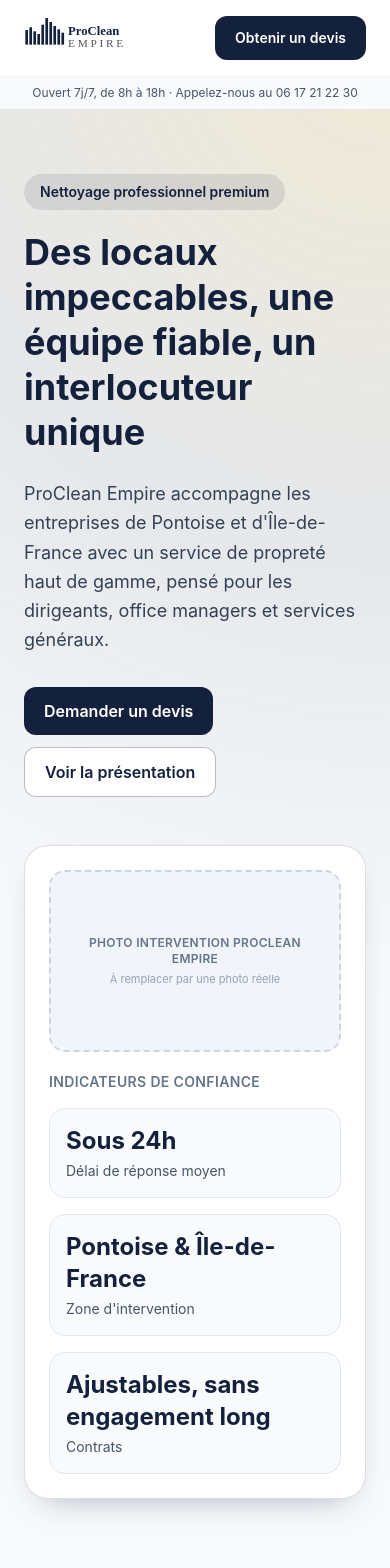
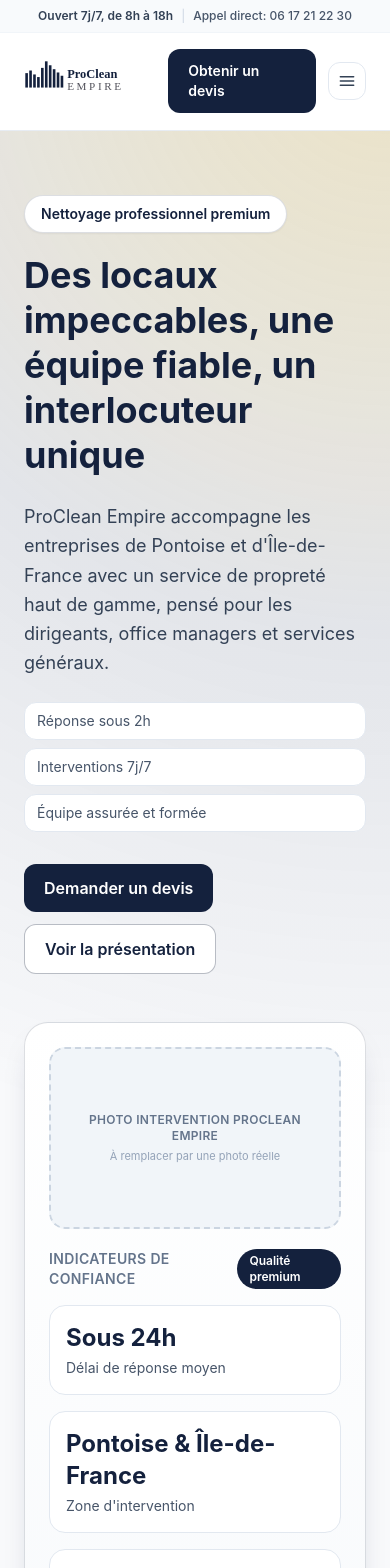
Before and after one commit to makayakevinh00-prog/https-procleanempire-multiservice.manus.space, a Next.js app: page / in a window 390 px wide. Shown: the top 1568 px of the page. Built offline with nearby package versions, Linux system fonts and the light colour scheme.

Commit message:
Refonte visuelle du header hero et footer
Co-authored-by: makayakevinh00-prog <makayakevinh00-prog@users.noreply.github.com>

```diff
--- a/components/layout/footer.tsx
+++ b/components/layout/footer.tsx
@@ -29,14 +29,23 @@ export function Footer() {
     <footer className="border-t border-slate-200 bg-slate-950 text-slate-200">
       <div className="section grid gap-10 md:grid-cols-2 lg:grid-cols-6">
         <div className="space-y-4">
-          <h2 className="text-xl font-semibold">ProClean Empire</h2>
+          <h2 className="text-xl font-semibold text-white">ProClean Empire</h2>
           <p className="text-sm leading-relaxed text-slate-300">
             Société de propreté B2B à Pontoise. Nous aidons les entreprises à
             garder des locaux propres, sains et valorisants.
           </p>
-          <p className="text-sm text-slate-300">
-            {siteConfig.phone} · {siteConfig.email}
+          <p className="text-sm text-slate-200">
+            <a href={`tel:${siteConfig.phone}`} className="font-medium transition hover:text-white">
+              {siteConfig.phone}
+            </a>
+            {" · "}
+            <a href={`mailto:${siteConfig.email}`} className="font-medium transition hover:text-white">
+              {siteConfig.email}
+            </a>
           </p>
+          <Link href="/devis" className="inline-flex btn-primary text-sm">
+            Demander un devis
+          </Link>
           <p className="text-xs text-slate-400">
             SIREN/RCS {legalInfo.rcsNumber} · Capital {legalInfo.capital}
           </p>
--- a/components/layout/header.tsx
+++ b/components/layout/header.tsx
@@ -2,17 +2,28 @@
 
 import Image from "next/image";
 import Link from "next/link";
+import { useState } from "react";
 import { usePathname } from "next/navigation";
 import { navLinks } from "@/lib/data";
 import { siteConfig } from "@/lib/site";
 
 export function Header() {
   const pathname = usePathname();
+  const [mobileOpen, setMobileOpen] = useState(false);
+
+  const closeMobileMenu = () => setMobileOpen(false);
 
   return (
-    <header className="sticky top-0 z-30 border-b border-slate-200 bg-white/95 backdrop-blur">
+    <header className="sticky top-0 z-30 border-b border-slate-200/80 bg-white/95 backdrop-blur">
+      <div className="border-b border-slate-100 bg-slate-50/90 px-6 py-2 text-center text-xs text-slate-600 md:px-8">
+        <span className="font-semibold text-slate-700">{siteConfig.openingHours}</span>
+        <span className="mx-2 text-slate-300">|</span>
+        <a href={`tel:${siteConfig.phone}`} className="font-medium hover:text-[#14213d]">
+          Appel direct: {siteConfig.phone}
+        </a>
+      </div>
       <div className="mx-auto flex max-w-content items-center justify-between px-6 py-4 md:px-8">
-        <Link href="/" className="flex items-center" aria-label={siteConfig.name}>
+        <Link href="/" className="flex items-center" aria-label={siteConfig.name} onClick={closeMobileMenu}>
           <Image src="/logo.svg" alt={siteConfig.name} width={220} height={60} className="h-10 w-auto" priority />
         </Link>
         <nav className="hidden items-center gap-6 lg:flex">
@@ -31,12 +42,55 @@ export function Header() {
             );
           })}
         </nav>
-        <Link href="/devis" className="btn-primary text-sm">
+        <div className="flex items-center gap-3">
+          <Link href="/devis" className="hidden text-sm md:inline-flex btn-primary">
+            Obtenir un devis
+          </Link>
+          <button
+            type="button"
+            className="inline-flex items-center rounded-xl border border-slate-200 p-2 text-slate-700 lg:hidden"
+            aria-expanded={mobileOpen}
+            aria-controls="mobile-navigation"
+            aria-label={mobileOpen ? "Fermer le menu" : "Ouvrir le menu"}
+            onClick={() => setMobileOpen((prev) => !prev)}
+          >
+            <span className="sr-only">{mobileOpen ? "Fermer le menu" : "Ouvrir le menu"}</span>
+            <svg className="h-5 w-5" viewBox="0 0 24 24" fill="none" stroke="currentColor" strokeWidth="1.8">
+              {mobileOpen ? (
+                <path d="M6 6L18 18M6 18L18 6" strokeLinecap="round" />
+              ) : (
+                <path d="M4 7H20M4 12H20M4 17H20" strokeLinecap="round" />
+              )}
+            </svg>
+          </button>
+        </div>
+      </div>
+      <div
+        id="mobile-navigation"
+        className={`border-t border-slate-100 bg-white px-6 transition-all md:px-8 lg:hidden ${
+          mobileOpen ? "max-h-[520px] py-4 opacity-100" : "max-h-0 overflow-hidden py-0 opacity-0"
+        }`}
+      >
+        <nav className="space-y-1">
+          {navLinks.map((link) => {
+            const active = pathname === link.href;
+            return (
+              <Link
+                key={link.href}
+                href={link.href}
+                onClick={closeMobileMenu}
+                className={`block rounded-lg px-3 py-2 text-sm font-medium ${
+                  active ? "bg-[#14213d]/10 text-[#14213d]" : "text-slate-700 hover:bg-slate-50"
+                }`}
+              >
+                {link.label}
+              </Link>
+            );
+          })}
+        </nav>
+        <Link href="/devis" onClick={closeMobileMenu} className="mt-4 inline-flex w-full btn-primary text-sm">
           Obtenir un devis
         </Link>
-      </div>
-      <div className="border-t border-slate-100 bg-slate-50 px-6 py-2 text-center text-xs text-slate-600 md:px-8">
-        {siteConfig.openingHours} · Appelez-nous au {siteConfig.phone}
       </div>
     </header>
   );
--- a/components/phase1/hero-conversion.tsx
+++ b/components/phase1/hero-conversion.tsx
@@ -35,17 +35,18 @@ export function HeroConversion({ onOpenVideo }: { onOpenVideo: () => void }) {
   const reducedMotion = useReducedMotion();
   const { scrollYProgress } = useScroll();
   const y = useTransform(scrollYProgress, [0, 1], [0, reducedMotion ? 0 : -90]);
+  const trustPoints = ["Réponse sous 2h", "Interventions 7j/7", "Équipe assurée et formée"];
 
   return (
     <section className="relative overflow-hidden">
       <motion.div
         aria-hidden
         style={{ y }}
-        className="absolute inset-0 bg-[radial-gradient(circle_at_top_right,_rgba(201,162,39,0.18),_rgba(20,33,61,0.08)_36%,_transparent_65%)]"
+        className="absolute inset-0 bg-[radial-gradient(circle_at_top_right,_rgba(201,162,39,0.25),_rgba(20,33,61,0.09)_35%,_transparent_67%)]"
       />
-      <div className="section relative z-10 grid items-start gap-12 pb-8 lg:grid-cols-[1.1fr,0.9fr]">
+      <div className="section relative z-10 grid items-start gap-12 pb-8 pt-10 lg:grid-cols-[1.1fr,0.9fr]">
         <div>
-          <p className="mb-5 inline-flex rounded-full bg-[#14213d]/10 px-4 py-2 text-sm font-semibold text-[#14213d]">
+          <p className="mb-5 inline-flex rounded-full border border-[#14213d]/15 bg-white px-4 py-2 text-sm font-semibold text-[#14213d] shadow-sm">
             {conversionHeroContent.eyebrow}
           </p>
           <motion.h1
@@ -64,6 +65,13 @@ export function HeroConversion({ onOpenVideo }: { onOpenVideo: () => void }) {
           >
             {conversionHeroContent.subtitle}
           </motion.p>
+          <ul className="mt-6 grid gap-2 text-sm text-slate-600 sm:grid-cols-3">
+            {trustPoints.map((point) => (
+              <li key={point} className="rounded-xl border border-slate-200 bg-white px-3 py-2">
+                {point}
+              </li>
+            ))}
+          </ul>
           <div className="mt-8 flex flex-wrap gap-3">
             <Link href={conversionHeroContent.ctaPrimary.href} className="btn-primary">
               {conversionHeroContent.ctaPrimary.label}
@@ -73,13 +81,18 @@ export function HeroConversion({ onOpenVideo }: { onOpenVideo: () => void }) {
             </button>
           </div>
         </div>
-        <div className="rounded-3xl border border-[#14213d]/15 bg-white p-6 shadow-soft">
+        <div className="rounded-3xl border border-[#14213d]/15 bg-gradient-to-b from-white to-slate-50 p-6 shadow-soft">
           <div className="mb-5 overflow-hidden rounded-2xl">
             <VisualPlaceholder label="PHOTO INTERVENTION PROCLEAN EMPIRE" ratio="wide" />
           </div>
-          <p className="text-sm font-semibold uppercase tracking-wide text-slate-500">
-            Indicateurs de confiance
-          </p>
+          <div className="flex items-center justify-between gap-3">
+            <p className="text-sm font-semibold uppercase tracking-wide text-slate-500">
+              Indicateurs de confiance
+            </p>
+            <span className="rounded-full bg-[#14213d] px-3 py-1 text-xs font-semibold text-white">
+              Qualité premium
+            </span>
+          </div>
           <div className="mt-4 grid gap-4">
             {conversionHeroContent.stats.map((stat, index) => (
               <motion.article
@@ -87,7 +100,7 @@ export function HeroConversion({ onOpenVideo }: { onOpenVideo: () => void }) {
                 initial={{ opacity: 0, y: 10 }}
                 animate={{ opacity: 1, y: 0 }}
                 transition={{ duration: 0.35, delay: index * 0.06 }}
-                className="rounded-2xl border border-slate-200 bg-slate-50 p-4"
+                className="rounded-2xl border border-slate-200 bg-white p-4"
               >
                 <p className="text-2xl font-bold text-[#14213d]">
                   <AnimatedValue value={stat.value} suffix={stat.suffix} fallback={stat.fallback} />
```
